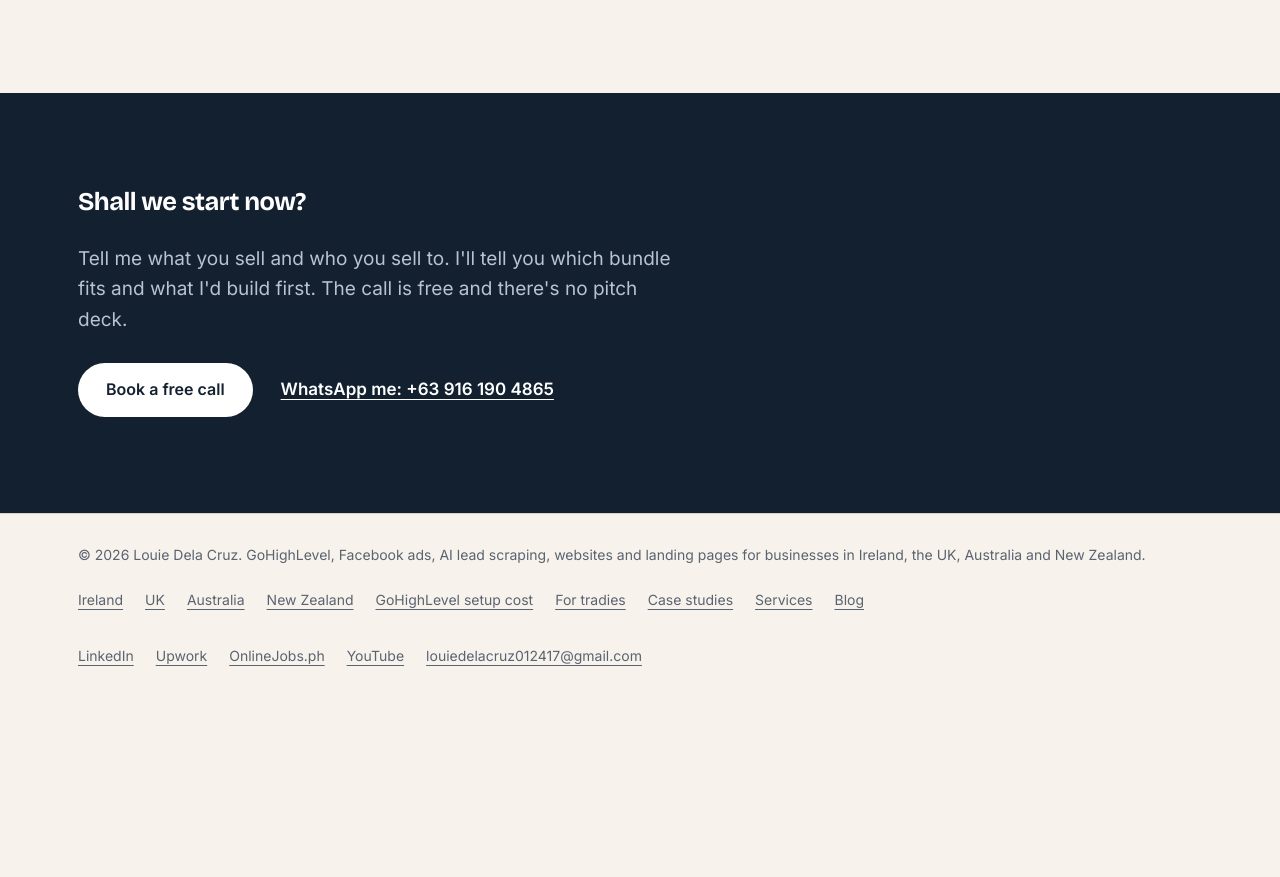
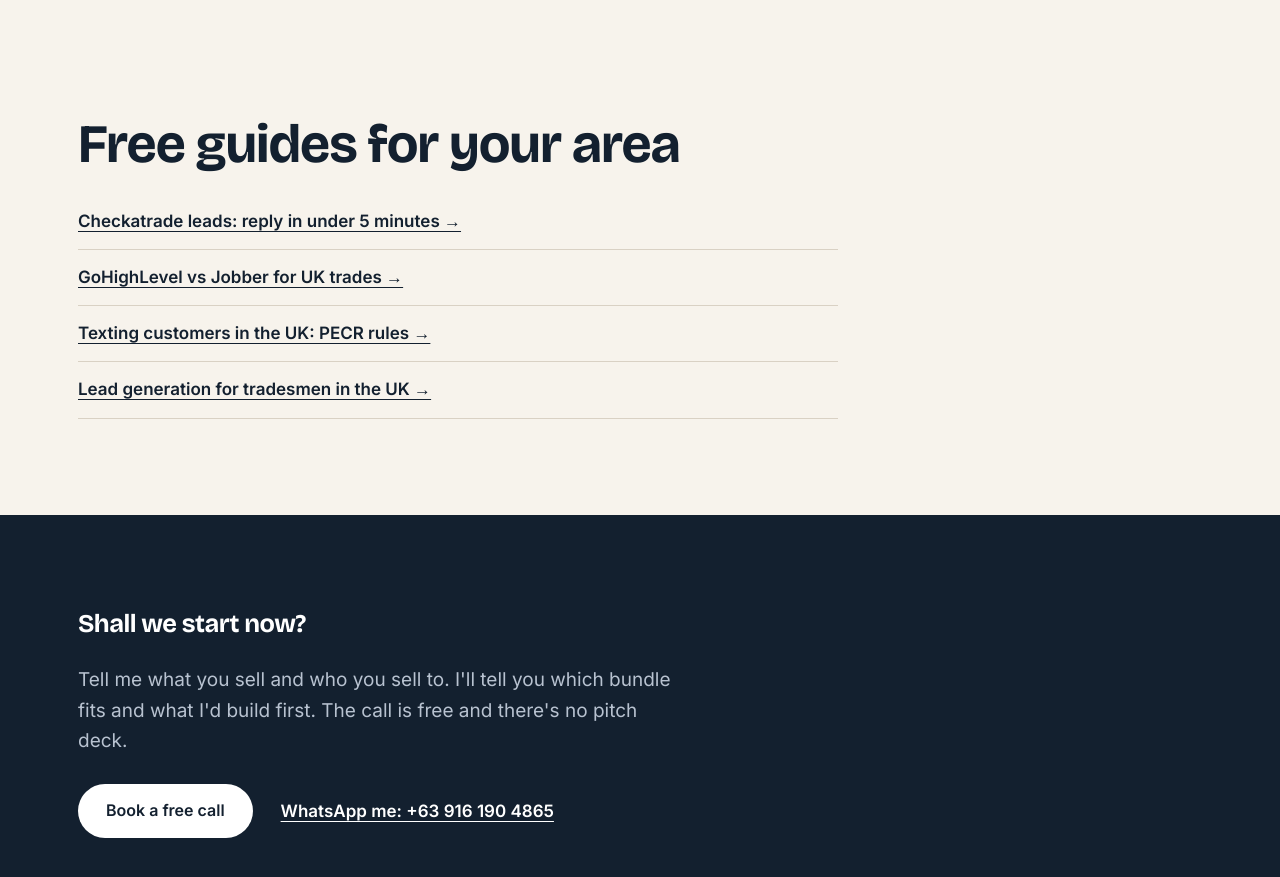
Before and after one commit to LOUIEVA/louieva.github.io, a plain HTML site: page gohighlevel-expert-uk/index.html in a window 1280 px wide. Shown: the part 4540-5417 px from the top of the page. Before the commit the page ends 5258 px from the top, so only its background shows below. Drawn offline with nearby package versions, Linux system fonts and the light colour scheme.

Commit message:
UK page: link local guides

```diff
--- a/gohighlevel-expert-uk/index.html
+++ b/gohighlevel-expert-uk/index.html
@@ -495,6 +495,7 @@ footer a{display:inline-flex;align-items:center;min-height:44px}
     <div class="faq"><details open><summary>Do you work with UK businesses?</summary><p>Yes. I work with businesses across England, Scotland, Wales and Northern Ireland, fully remotely, during UK business hours.</p></details><details><summary>How much does GoHighLevel setup cost in the UK?</summary><p>Launch is £990 one-off. Growth is £1,290 setup plus £490 a month, and All In is £1,690 setup plus £850 a month. VAT where applicable, ad spend and your GoHighLevel subscription are paid separately.</p></details><details><summary>Can you fix our existing GoHighLevel account instead of starting again?</summary><p>Yes. I audit what's there, keep what works and fix the rest: broken forms, double-firing workflows, domains, A2P and follow-up that never happens.</p></details><details><summary>Can you run our Facebook ads too?</summary><p>Yes. I set up and manage Facebook and Instagram ads with the Meta Pixel and conversion tracking, and send every lead straight into GoHighLevel follow-up.</p></details><details><summary>Do you set up AI receptionists for UK phone numbers?</summary><p>Yes. GoHighLevel Voice AI can answer inbound calls, qualify callers and book them into your calendar, and alerts your team when a human needs to step in.</p></details></div>
   </div>
 </section>
+<section id="guides" aria-labelledby="guides-title" style="padding-top:24px"><div class="wrap"><h2 id="guides-title" class="sec-title">Free guides for your area</h2><ul style="list-style:none;padding:0;margin-top:20px;max-width:760px"><li style="padding:14px 0;border-bottom:1px solid var(--rule)"><a href="/blog/checkatrade-leads-follow-up-gohighlevel/" style="font-weight:600">Checkatrade leads: reply in under 5 minutes &rarr;</a></li><li style="padding:14px 0;border-bottom:1px solid var(--rule)"><a href="/blog/gohighlevel-vs-jobber-uk/" style="font-weight:600">GoHighLevel vs Jobber for UK trades &rarr;</a></li><li style="padding:14px 0;border-bottom:1px solid var(--rule)"><a href="/blog/sms-marketing-rules-uk-tradespeople/" style="font-weight:600">Texting customers in the UK: PECR rules &rarr;</a></li><li style="padding:14px 0;border-bottom:1px solid var(--rule)"><a href="/blog/lead-generation-tradesmen-uk/" style="font-weight:600">Lead generation for tradesmen in the UK &rarr;</a></li></ul></div></section>
 <section id="contact" class="flow" aria-labelledby="contact-title">
   <div class="wrap">
     <h2 id="contact-title">Shall we start now?</h2>
```
